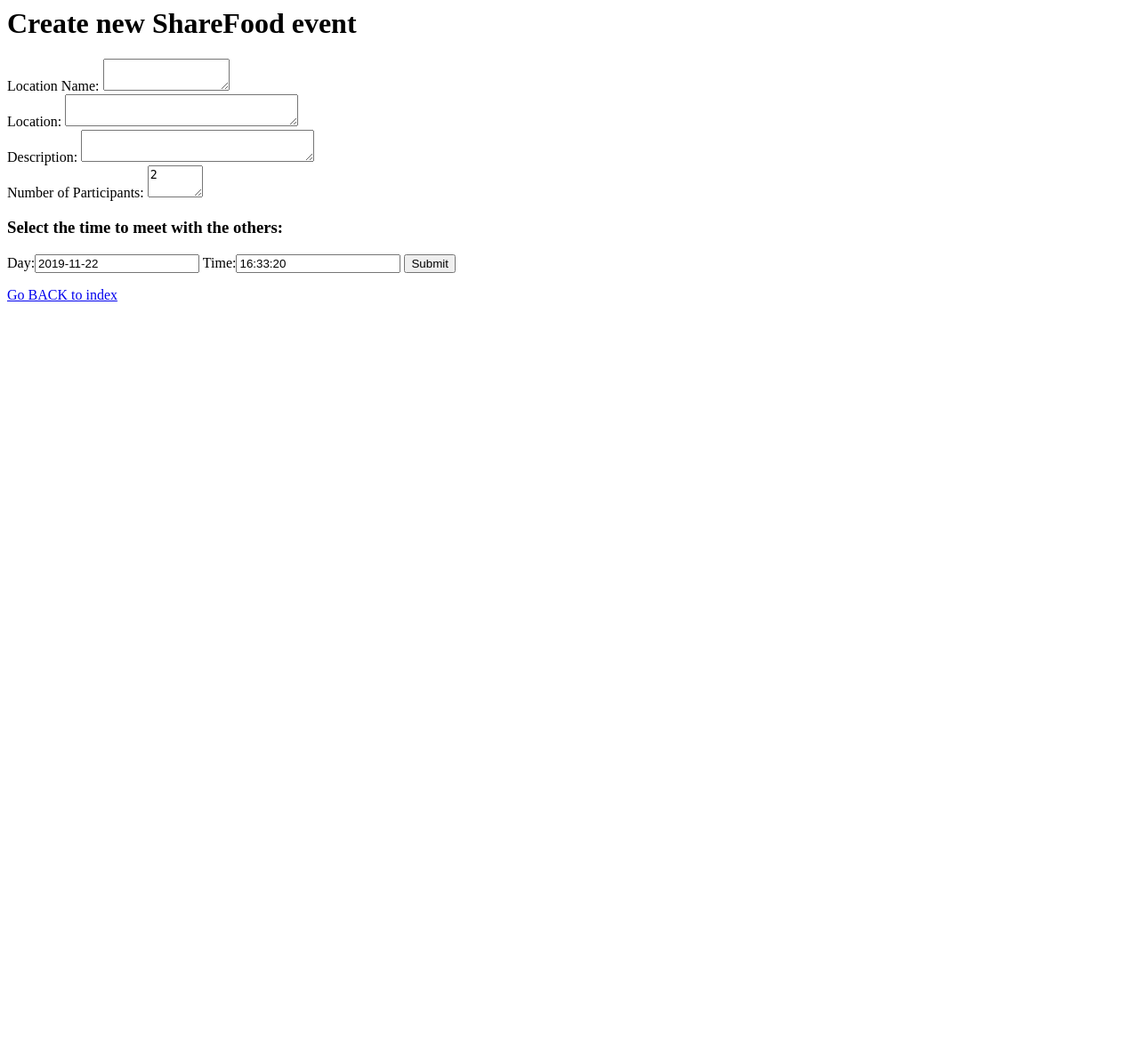
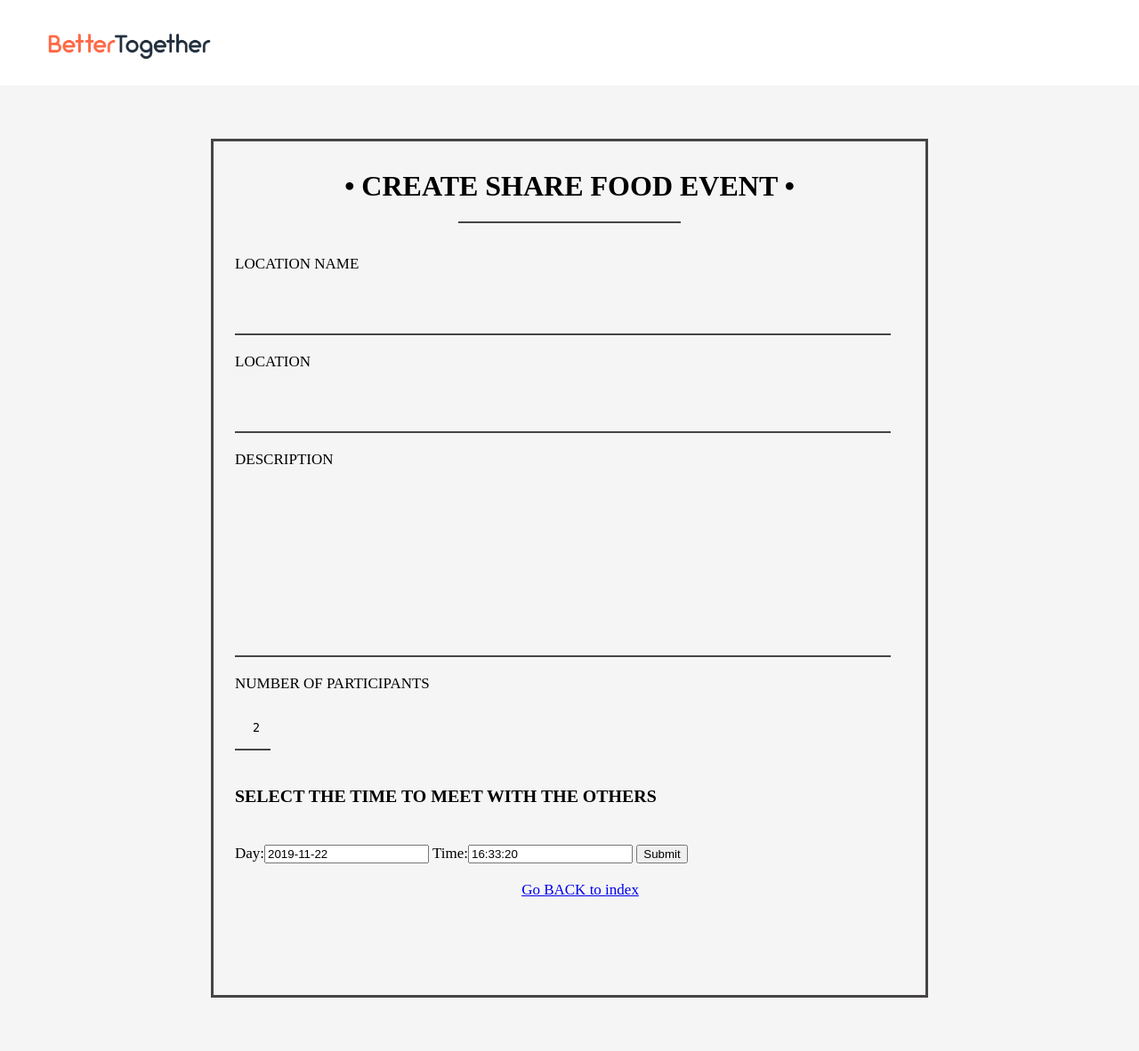
Before and after one commit to bameethanida/BetterTogether, a Django app: page /sharefood/create in a window 1280 px wide. Shown: the whole page at 89% size. Before the commit the page ends 339 px from the top, so only its background shows below. Run offline with Django 3.2, Linux system fonts and the light colour scheme.

Commit message:
style  share-food-create page

```diff
--- /dev/null
+++ b/BetterTogetherApp/static/css/sharefood-create-style.css
@@ -0,0 +1,116 @@
+.body {
+    margin-top: 0;
+    margin-right: 0;
+    margin-left: 0;
+    margin-bottom: 0;
+    background-color: whitesmoke;
+}
+
+
+.navbar{
+    width: 100%;
+    height: 12%;
+    display: block;
+    background-color: white;
+    font-family: Arial;
+    top: 0;
+}
+
+
+.navbar a {
+    float: left;
+    font-size: 16px;
+    padding: 14px 16px;
+    text-decoration: none;
+
+}
+
+.body {
+    margin-top: 0;
+    margin-right: 0;
+    margin-left: 0;
+    margin-bottom: 0;
+    background-color: whitesmoke;
+}
+
+
+.navbar{
+    width: 100%;
+    height: 12%;
+    display: block;
+    background-color: white;
+    font-family: Arial;
+    top: 0;
+}
+
+
+.navbar a {
+    float: left;
+    font-size: 16px;
+    padding: 14px 16px;
+    text-decoration: none;
+
+}
+
+.container{
+    border: solid 3px #474544;
+    height: 120%;
+    max-width: 800px;
+    margin: 60px auto;
+    position: relative;
+}
+
+.head{
+    margin-top: 4%;
+}
+
+.underline {
+    border-bottom: solid 2px #474544;
+    margin: -0.512em auto;
+    width: 250px;
+    margin-top: 1%;
+    margin-bottom: 2%;
+  }
+
+
+.content{
+    margin-left: 3%;
+    font-size: 17px;
+}
+
+textarea{
+    width: 95%;
+    height: 50px;
+    padding: 12px 20px;
+    border: none;
+    border-bottom: solid 2px #474544;
+    background-color:whitesmoke;
+    resize: none;
+    overflow: auto;
+
+}
+
+.num_people{
+    width: 50%;
+    height: 50px;
+    border: none;
+    border-bottom: solid 2px #474544;
+    background-color:whitesmoke;
+}
+
+#id_num_people{
+    width: 5%;
+    height: 45px;
+    border: none;
+    border-bottom: solid 2px #474544;
+    background-color:whitesmoke;
+
+}
+
+#id_description{
+    width: 95%;
+    height: 20%;
+    border: none;
+    border-bottom: solid 2px #474544;
+    background-color:whitesmoke;
+}
--- a/BetterTogetherApp/templates/BetterTogetherApp/share_food_create.html
+++ b/BetterTogetherApp/templates/BetterTogetherApp/share_food_create.html
@@ -1,12 +1,43 @@
-<h1>Create new ShareFood event</h1>
-<form action='{% url "BetterTogetherApp:create_share_food" %}' method="post">
-    {% csrf_token %}
-    Location Name: {{ form.location_name }}
-    <br> Location: {{ form.location }}
-    <br> Description: {{ form.description }}
-    <br> Number of Participants: {{ form.num_people }}
-    <br><h3>Select the time to meet with the others: </h3>{{ date_time }}
-    <button type="submit">Submit</button>
-</form>
+{% load static %}
+<html>
 
-<a href="{% url 'BetterTogetherApp:share_food_index1' %}"> Go BACK to index</a>
+<head>
+    <title> Create ShareRide Event </title>
+    <link href="{% static "css/sharefood-create-style.css" %}" rel="stylesheet">
+    <link rel="icon" href="{% static "image/puzzle.png" %}">
+</head>
+
+<body class="body">
+    <nav class="navbar">
+        <a class="navbar-brand">
+            <a href="{% static "homepage.html" %}"> <img class="logo" src="{% static "image/long-logo-3.png" %}"
+                    height="65" alt="BetterTogether"></a>
+        </a>
+    </nav>
+    <div class="container">
+        <div class="head">
+            <h1>
+                <center>&bull; CREATE SHARE FOOD EVENT &bull;
+            </h1>
+            <form action='{% url "BetterTogetherApp:create_share_food" %}' method="post">
+        </div>
+        <div class="underline"></div>
+        <div class="content">
+            <form action='{% url "BetterTogetherApp:create_share_food" %}' method="post">
+                {% csrf_token %}
+                <br> LOCATION NAME <br> <br>{{ form.location_name }} <br>
+                <br> LOCATION <br> <br> {{ form.location }}<br>
+                <br> DESCRIPTION <br> <br> {{ form.description }}<br>
+                <br> NUMBER OF PARTICIPANTS <br> <br> {{ form.num_people }}<br>
+                <br>
+                <h3>SELECT THE TIME TO MEET WITH THE OTHERS <br> <br> </h3>{{ date_time }}
+                <button type="submit">Submit</button>
+            </form>
+
+            <a href="{% url 'BetterTogetherApp:share_food_index1' %}">
+                <center><br>Go BACK to index
+            </a>
+        </div>
+</body>
+
+</html>
```
